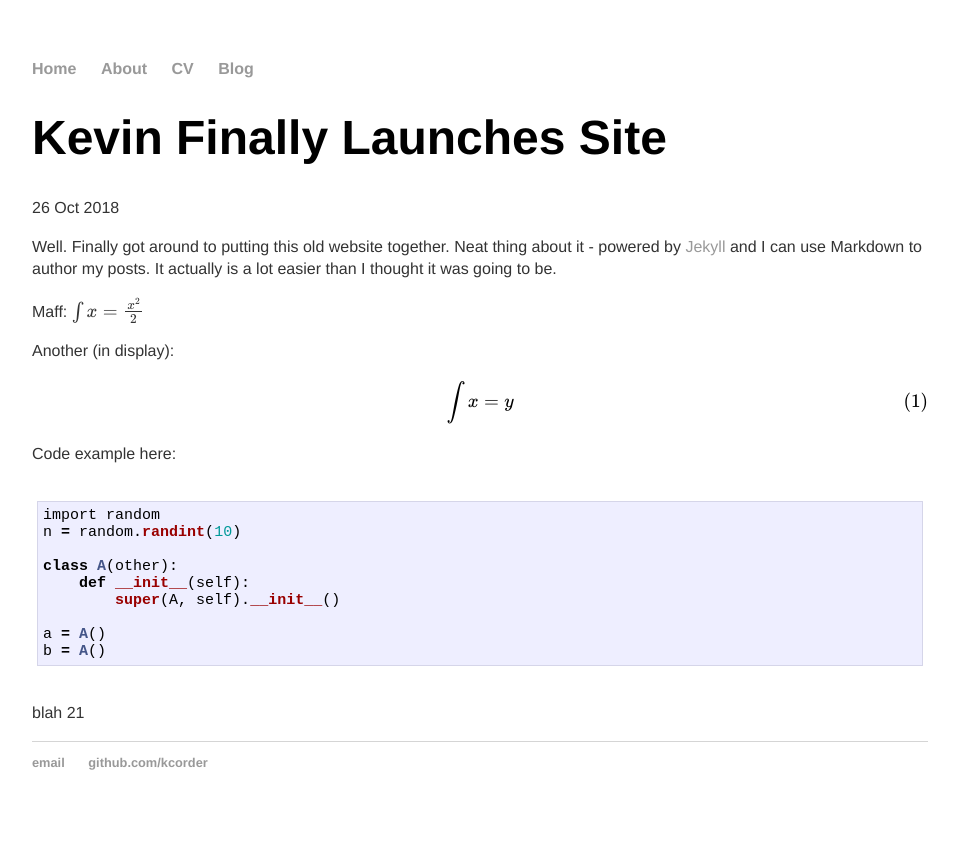
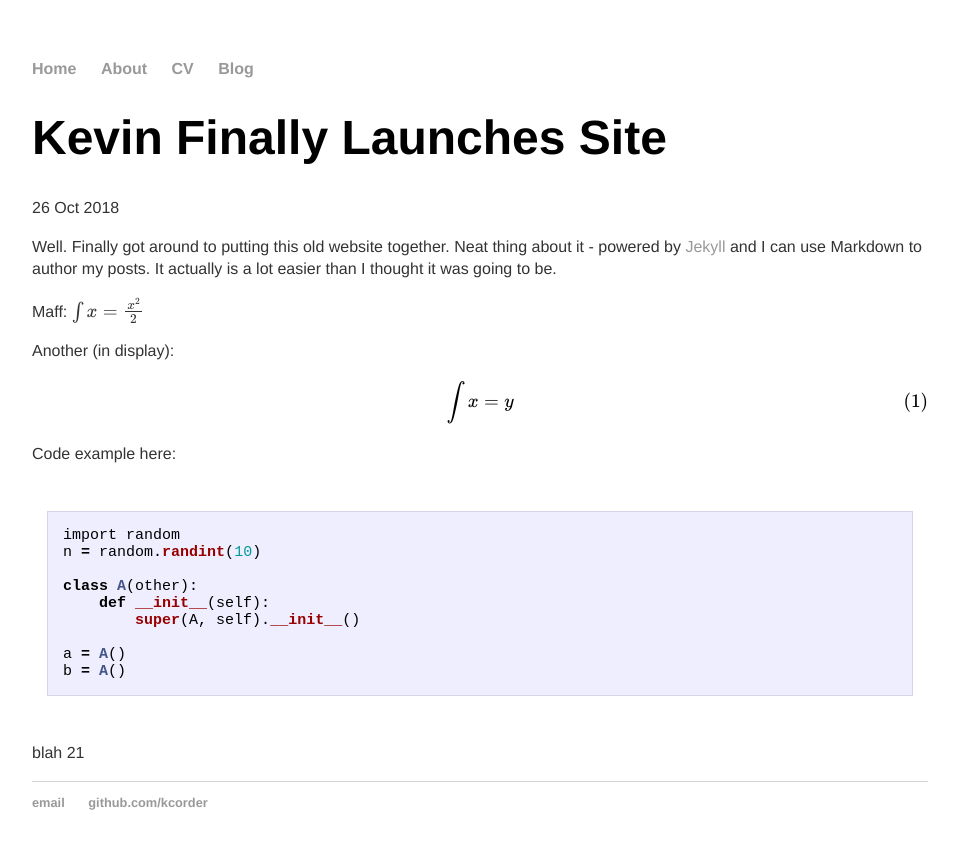
Before and after one commit to kcorder/kcorder.github.io, a Jekyll site: the page built from _posts/2018-10-26-first-post.md, in a window 1280 px wide. Shown: the top 849 px of the page, without its empty margins (160-1119 px from the left). Built offline with Jekyll 4.4.1, drawn with Linux system fonts in a browser that asks for light colours; formulas are drawn with MathJax 3.

Commit message:
Update main.css

```diff
--- a/css/main.css
+++ b/css/main.css
@@ -45,7 +45,7 @@ ul.posts li {
 
 .highlight  {
     background: #ffffff;
-    padding: 5px;
+    padding: 15px;
 }
 .highlight .c { color: #999988; font-style: italic } /* Comment */
 .highlight .err { color: #a61717; background-color: #e3d2d2 } /* Error */
@@ -132,16 +132,3 @@ ul.posts li {
     overflow:auto;
 
 }
-/* padding: 5px 5px; */
-
-/* asdf.post .highlight {
-    padding: 5px;
-} */
-
-/* .post pre code { */
-/*     border: 0px; */
-/*     padding-right: 0; */
-/*     padding-left: 0; */
-
-/* } */
-/*     padding: 5px 5px;  */
```
